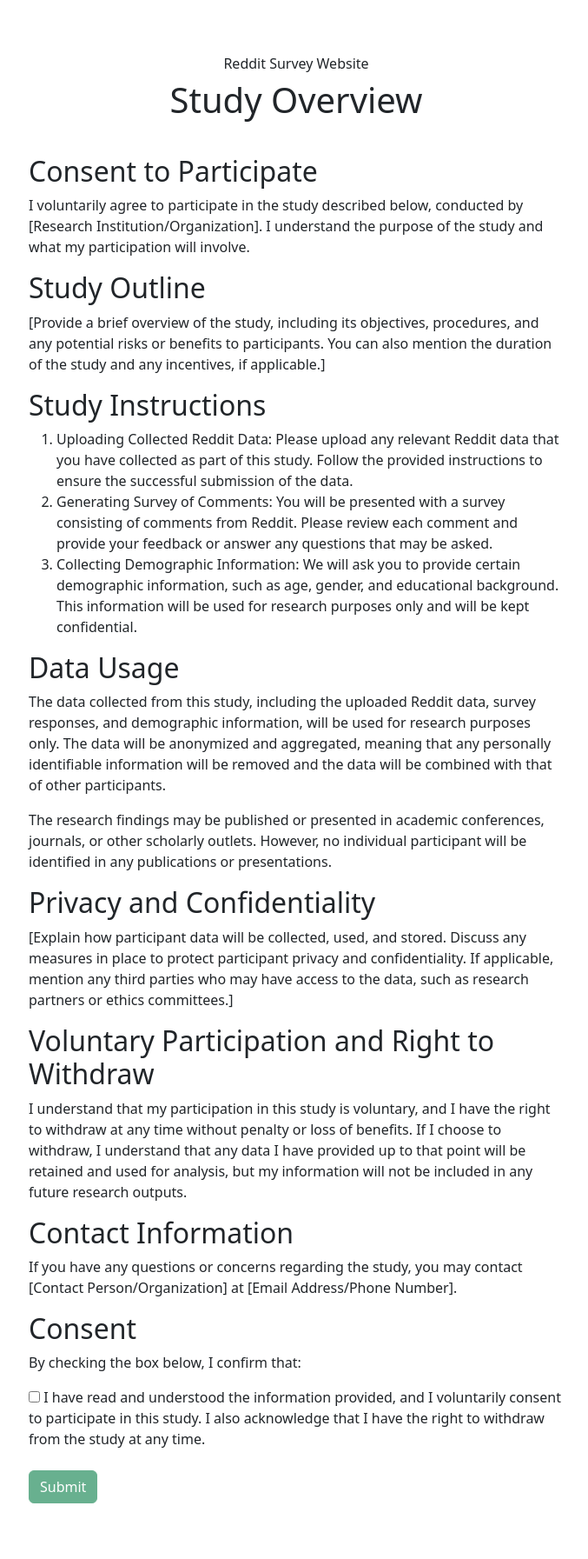
After one commit to shljessie/RedditSurvey, a Flask app: page /inform in a window 1280 px wide. The commit adds this page. Shown: the whole page at 87% size, without its empty margins (299-976 px from the left). Run offline with Flask 3, Linux system fonts and the light colour scheme; the visitor is signed in with stand-in values (Sample User, id 1).

Commit message:
add survey inform page

```diff
--- a/app.py
+++ b/app.py
@@ -190,12 +190,23 @@ def login():
         if user:
             create_user_folder(username)
             session['username'] = username
-            return redirect('/dashboard')
+            print('here')
+            return redirect('/inform')
         else:
             error = "Invalid UUID or username. Please try again."
             return render_template('login.html', error=error)
 
     return render_template('login.html')
+
+@app.route('/inform', methods=['GET', 'POST'])
+def inform():
+    username = session.get('username')
+    print(username)
+    if username:
+        return render_template('inform.html')
+    else:
+        return redirect('/')
+
 
 
 @app.route('/dashboard', methods=['GET', 'POST'])
--- /dev/null
+++ b/templates/inform.html
@@ -0,0 +1,66 @@
+<!DOCTYPE html>
+<html>
+<head>
+  <link rel="stylesheet" href="https://cdn.jsdelivr.net/npm/bootstrap@5.3.0/dist/css/bootstrap.min.css">
+  <title>Study Overview</title>
+</head>
+<body class="row justify-content-center align-middle h-100 mx-auto" style="width: 80%; padding:5% 10%">
+  <h6 style=" text-align: center;">Reddit Survey Website</h6>
+
+    <h1 class="col-10 text-center align-self-start" style="width: 80%; padding-bottom:4%" >Study Overview</h1>
+
+    <div class="col-10 text-start align-self-start" >
+    <h2>Consent to Participate</h2>
+    <p>I voluntarily agree to participate in the study described below, conducted by [Research Institution/Organization]. I understand the purpose of the study and what my participation will involve.</p>
+
+    <h2>Study Outline</h2>
+    <p>[Provide a brief overview of the study, including its objectives, procedures, and any potential risks or benefits to participants. You can also mention the duration of the study and any incentives, if applicable.]</p>
+
+    <h2>Study Instructions</h2>
+    <ol>
+      <li>Uploading Collected Reddit Data: Please upload any relevant Reddit data that you have collected as part of this study. Follow the provided instructions to ensure the successful submission of the data.</li>
+      <li>Generating Survey of Comments: You will be presented with a survey consisting of comments from Reddit. Please review each comment and provide your feedback or answer any questions that may be asked.</li>
+      <li>Collecting Demographic Information: We will ask you to provide certain demographic information, such as age, gender, and educational background. This information will be used for research purposes only and will be kept confidential.</li>
+    </ol>
+
+    <h2>Data Usage</h2>
+    <p>The data collected from this study, including the uploaded Reddit data, survey responses, and demographic information, will be used for research purposes only. The data will be anonymized and aggregated, meaning that any personally identifiable information will be removed and the data will be combined with that of other participants.</p>
+
+    <p>The research findings may be published or presented in academic conferences, journals, or other scholarly outlets. However, no individual participant will be identified in any publications or presentations.</p>
+
+    <h2>Privacy and Confidentiality</h2>
+    <p>[Explain how participant data will be collected, used, and stored. Discuss any measures in place to protect participant privacy and confidentiality. If applicable, mention any third parties who may have access to the data, such as research partners or ethics committees.]</p>
+
+    <h2>Voluntary Participation and Right to Withdraw</h2>
+    <p>I understand that my participation in this study is voluntary, and I have the right to withdraw at any time without penalty or loss of benefits. If I choose to withdraw, I understand that any data I have provided up to that point will be retained and used for analysis, but my information will not be included in any future research outputs.</p>
+
+    <h2>Contact Information</h2>
+    <p>If you have any questions or concerns regarding the study, you may contact [Contact Person/Organization] at [Email Address/Phone Number].</p>
+
+    {% if message %}
+      <p>{{ message }}</p>
+    {% endif %}
+
+    <h2>Consent</h2>
+    <p>By checking the box below, I confirm that:</p>
+    <label for="consent-checkbox">
+      <input type="checkbox" id="consent-checkbox" required>
+      I have read and understood the information provided, and I voluntarily consent to participate in this study. I also acknowledge that I have the right to withdraw from the study at any time.
+    </label>
+
+    <br>
+    <br>
+
+    <form method="POST" action="/dashboard">
+      <button type="submit" class="btn btn-success" id="submit-btn" disabled>Submit</button>
+    </form>
+  </div>
+</body>
+
+<script>
+  document.getElementById('consent-checkbox').addEventListener('change', function() {
+    document.getElementById('submit-btn').disabled = !this.checked;
+  });
+</script>
+
+</html>
```
Also changed, not shown: templates/dashboard.html (+8 -1 lines).
